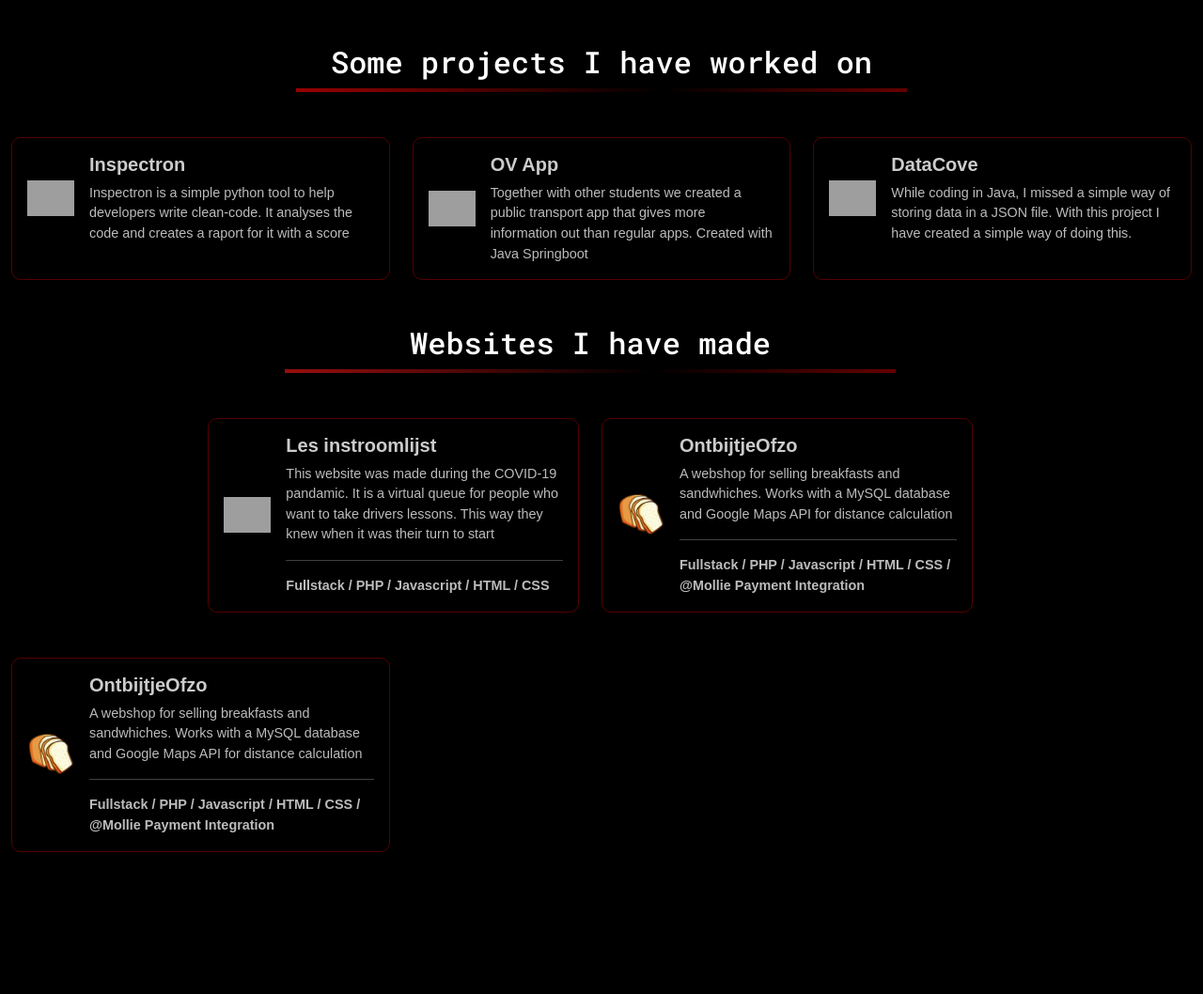
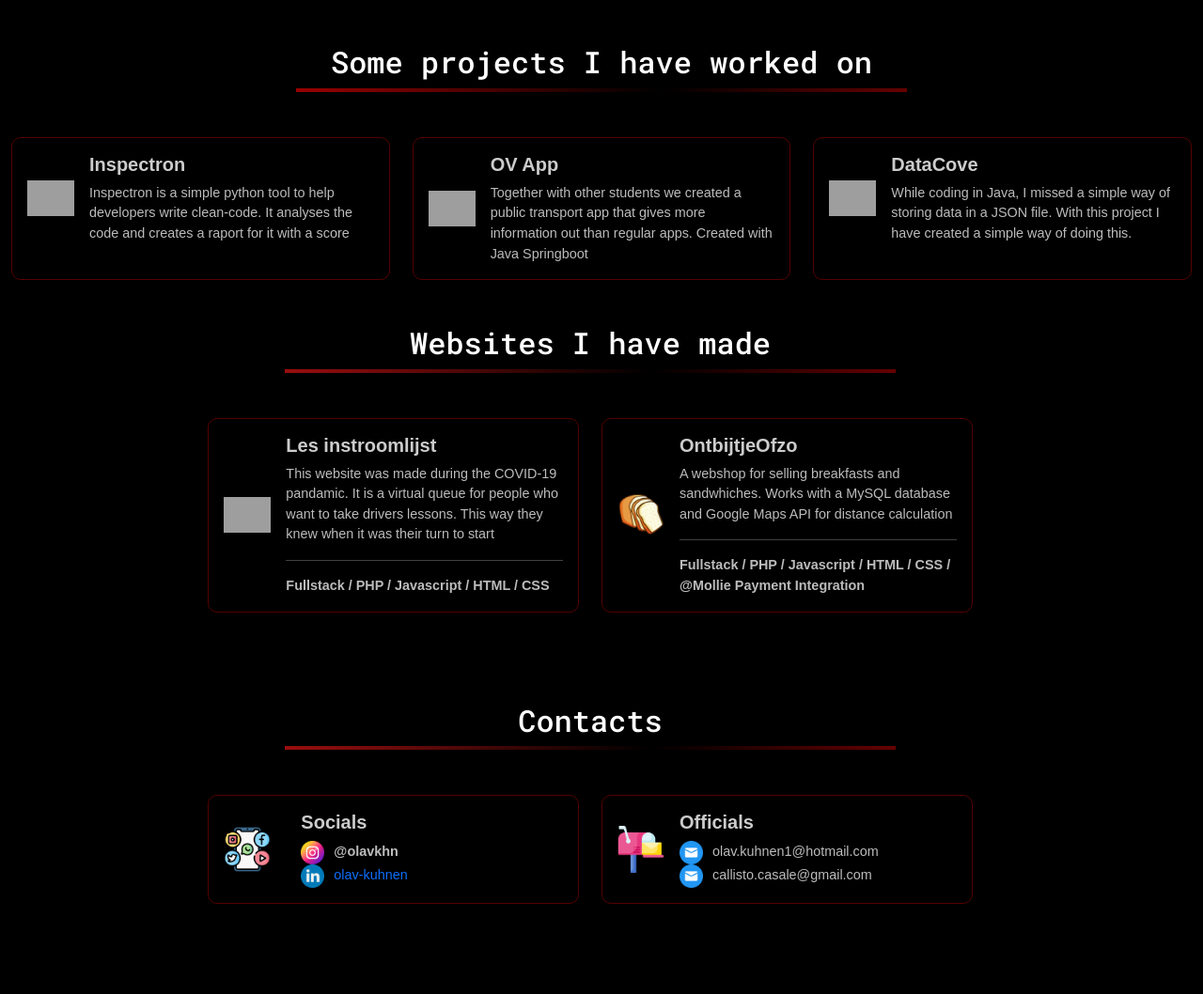
Before and after one commit to Callisto-Casale/olavkhn, a Flask app: page / in a window 1280 px wide. Shown: the part 790-1848 px from the top of the page at 94% size. Before the commit the page ends 1697 px from the top, so only its background shows below. Run offline with Flask 3, Linux system fonts and the light colour scheme; grey boxes are pictures that could not be loaded.

Commit message:
Added contacts field

```diff
--- a/templates/index.html
+++ b/templates/index.html
@@ -137,25 +137,51 @@
                     </div>
                 </a>
             </div>
+
         </div>
+                    <!-- Projects Title centerd -->
+                    <div class="row pt-5">
+                        <div class="col text-center" style="font-family: Roboto Mono, monospace;">
+                            <h2>Contacts</h2>
+                            <div class="gradient-line-2 mx-auto mt-2"></div>
+                        </div>
+                    </div>
+                    <div class="row mt-5 pb-5 justify-content-center">
+        <div class="col-md-4">
 
-        <div class="col-md-4">
-            <a href="https://ontbijtjeofzo.nl" class="project_link">
                 <div class="project-card h-100 border-1 shadow">
                     <div class="d-flex align-items-center p-3">
-                        <img src="static/images/white-bread.png" class="code_icons">
+                        <img src="static/images/social-media.png" class="code_icons">
 
                         <div class="ms-3">
-                            <h5 class="project-title">OntbijtjeOfzo</h5>
-                            <p class="project-text mb-0">A webshop for selling breakfasts and sandwhiches. Works with a MySQL database and Google Maps API for distance calculation</p>
-                            <hr style="color: white;">
-                            <p class="project-text mb-0"><b>Fullstack / PHP / Javascript / HTML / CSS / @Mollie Payment Integration</b></p>
+                            <div class="ms-3">
+                                <h5 class="project-title">Socials</h5>
+                                <p class="project-text mb-0"><img src="static/images/instagram.png" class="contact_icon"><b>@olavkhn</b></p>
+                                <p class="project-text mb-0"><img src="static/images/linkedin.png" class="contact_icon"><a style="text-decoration: none;"href="https://www.linkedin.com/in/olav-kuhnen-262827229/">olav-kuhnen</a></p>
+
+                            </div>
                         </div>
                     </div>
                 </div>
-            </a>
+
         </div>
+        <div class="col-md-4">
 
+                <div class="project-card h-100 border-1 shadow">
+                    <div class="d-flex align-items-center p-3">
+                        <img src="static/images/mailbox.png" class="code_icons">
+
+                        <div class="ms-3">
+                            <h5 class="project-title">Officials</h5>
+                            <p class="project-text mb-0"><img src="static/images/mail.png" class="contact_icon">olav.kuhnen1@hotmail.com</p>
+                            <p class="project-text mb-0"><img src="static/images/mail.png" class="contact_icon">callisto.casale@gmail.com</p>
+
+                        </div>
+                    </div>
+                </div>
+
+        </div>
+    </div>
     </div>
 </body>
 <!-- Boostrap JS -->
```
